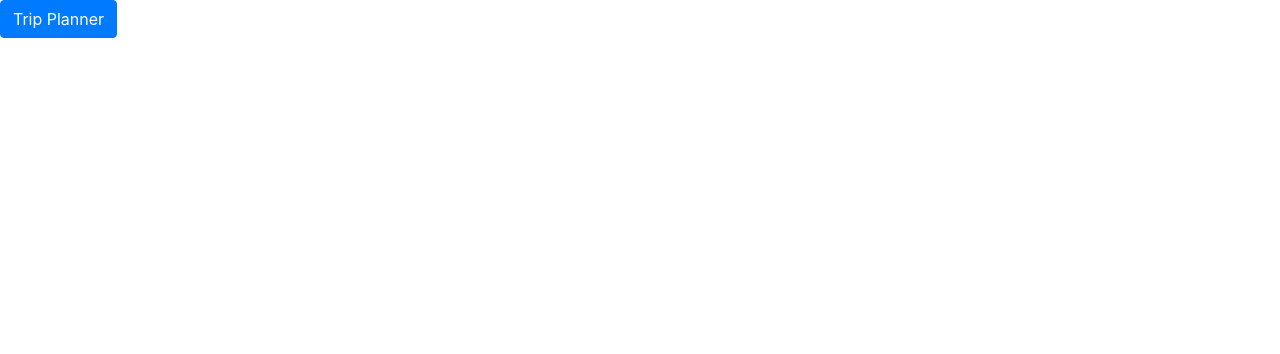
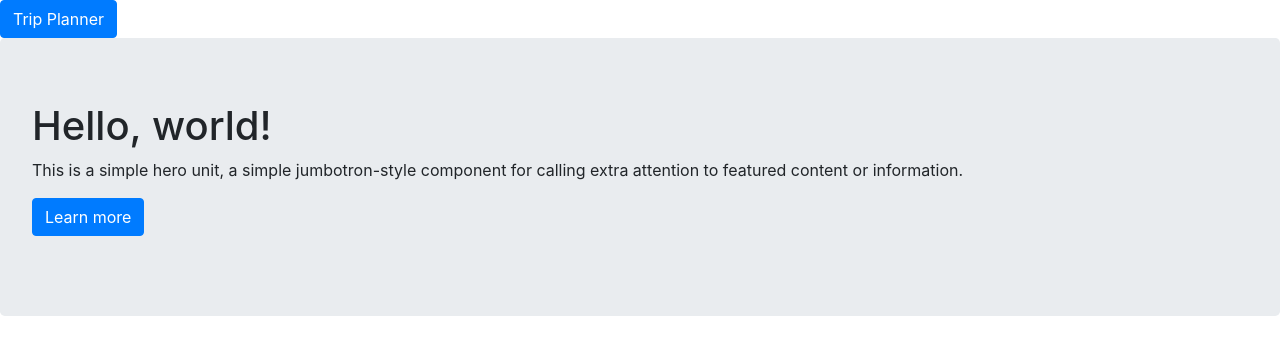
Before and after one commit to rajibkhan976/TripCast, a React (Create React App) app: page / in a window 1280 px wide. Shown: the top 354 px of the page. Built offline with nearby package versions, Linux system fonts and the light colour scheme.

Commit message:
Tripplanner component created

```diff
--- a/src/App.js
+++ b/src/App.js
@@ -2,11 +2,15 @@
 import logo from './logo.svg';
 import './App.css';
 import LogInComponent from './Components/LogInComponent';
+import TripPlannerComponent from './Components/TripPlannerComponent';
 
 class App extends Component {
   render() {
     return (
-      <LogInComponent/>
+      <div>
+        <LogInComponent/>
+        <TripPlannerComponent/>
+      </div>
     );
   }
 }
--- /dev/null
+++ b/src/Components/TripPlannerComponent.js
@@ -0,0 +1,27 @@
+import React, { Component } from 'react';
+import Jumbotron from 'react-bootstrap/Jumbotron';
+import Button from 'react-bootstrap/Button';
+
+class TripPlannerComponent extends Component {
+
+  constructor (props) {
+    super (props);
+  }
+
+  render () {
+    return (
+      <Jumbotron>
+        <h1>Hello, world!</h1>
+        <p>
+          This is a simple hero unit, a simple jumbotron-style component for calling
+          extra attention to featured content or information.
+        </p>
+        <p>
+          <Button variant="primary">Learn more</Button>
+        </p>
+      </Jumbotron>
+    );
+  }
+}
+
+export default TripPlannerComponent;
```
